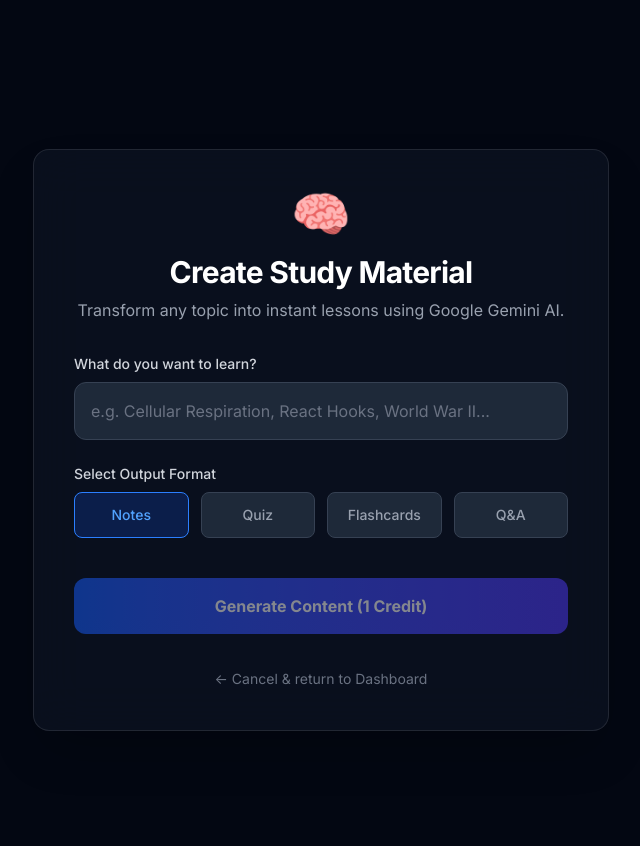
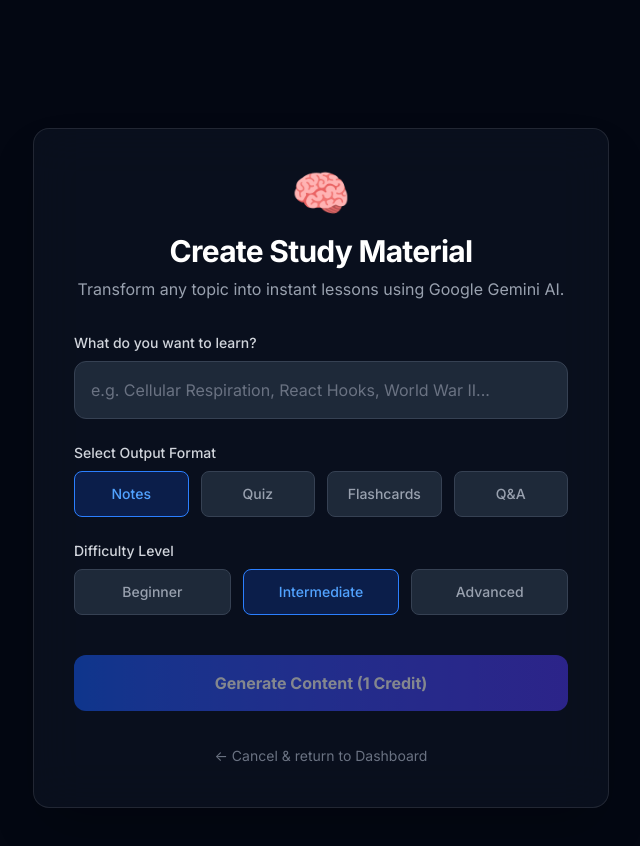
Before and after one commit to bagewadirahulr-byte/ai-powered-exam-learning-platform, a Next.js app: page /generate in a window 1280 px wide. Shown: the top 846 px of the page, without its empty margins (319-959 px from the left). Built offline with nearby package versions, Linux system fonts and the light colour scheme; no server answers.

Commit message:
fix: resolve 'Missing required fields' error by adding form field names and level selector

```diff
--- a/src/app/generate/page.tsx
+++ b/src/app/generate/page.tsx
@@ -10,6 +10,7 @@ type ContentType = "notes" | "quiz" | "flashcards" | "qna";
 export default function GeneratePage() {
   const [topic, setTopic] = useState("");
   const [type, setType] = useState<ContentType>("notes");
+  const [level, setLevel] = useState("Intermediate");
   const [loading, setLoading] = useState(false);
   const [error, setError] = useState("");
   const router = useRouter();
@@ -94,6 +95,7 @@ export default function GeneratePage() {
               What do you want to learn?
             </label>
             <input
+              name="topic"
               type="text"
               value={topic}
               onChange={(e) => setTopic(e.target.value)}
@@ -126,6 +128,32 @@ export default function GeneratePage() {
                 </button>
               ))}
             </div>
+            <input type="hidden" name="type" value={type} />
+          </div>
+
+          {/* Level Selector */}
+          <div>
+            <label className="block text-sm font-medium text-gray-300 mb-2">
+              Difficulty Level
+            </label>
+            <div className="flex gap-3">
+              {['Beginner', 'Intermediate', 'Advanced'].map((l) => (
+                <button
+                  key={l}
+                  type="button"
+                  onClick={() => setLevel(l)}
+                  className={`flex-1 rounded-lg border p-3 text-sm font-medium transition-all ${
+                    level === l
+                      ? 'bg-blue-600/20 border-blue-500 text-blue-400'
+                      : 'border-gray-700 bg-gray-800 text-gray-400 hover:border-gray-600'
+                  }`}
+                  disabled={loading}
+                >
+                  {l}
+                </button>
+              ))}
+            </div>
+            <input type="hidden" name="level" value={level} />
           </div>
 
           {/* Submit Button */}
```
